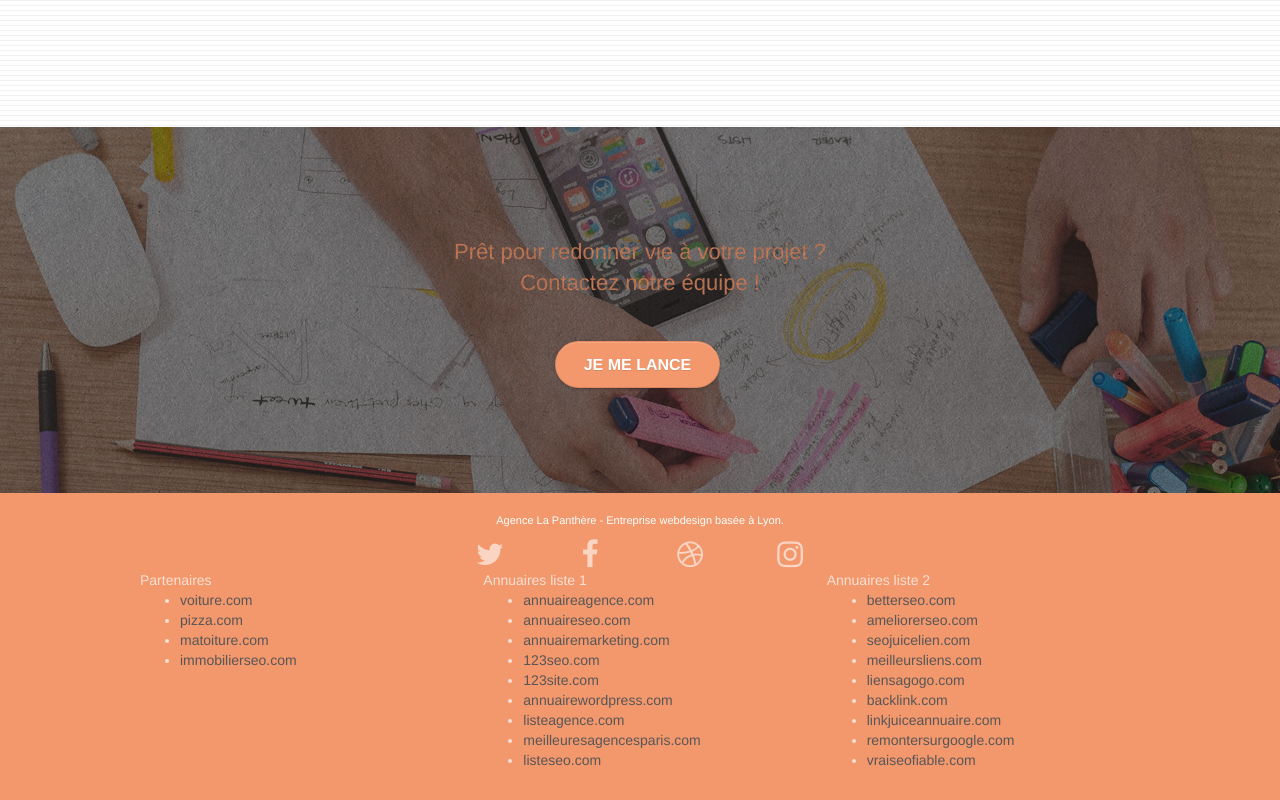
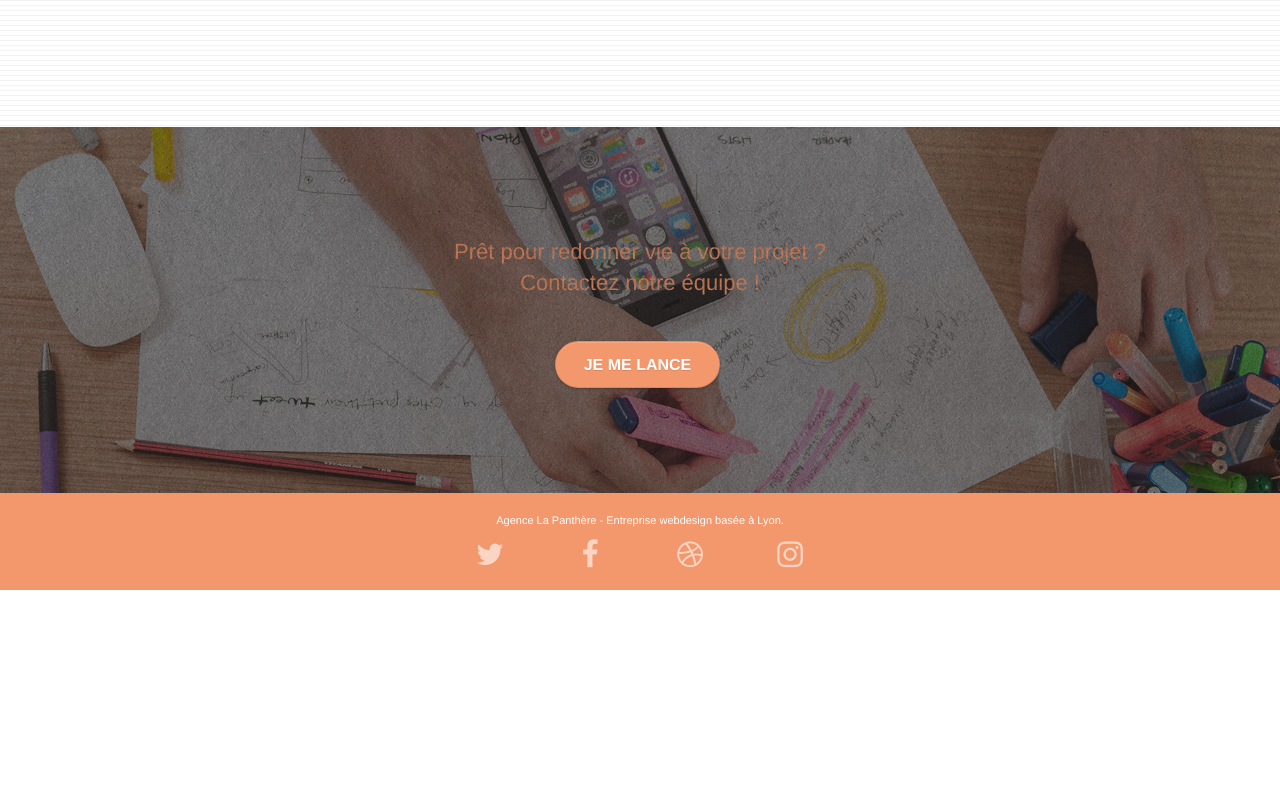
Before and after one commit to M0gu1/la_panthere, a plain HTML site: page index.html in a window 1280 px wide. Shown: the part 3384-4184 px from the top of the page. After the commit the page ends 3974 px from the top, so only its background shows below. Drawn offline with Linux system fonts and the light colour scheme; files whose address does not match are found by name.

Commit message:
Modifs 11janv

```diff
--- a/index.html
+++ b/index.html
@@ -7,7 +7,7 @@
     <link rel="shortcut icon" type="image" href="favicon.jpg">
 
 	<link rel="stylesheet" type="text/css" href="./css/bootstrap.css">
-	<link rel="stylesheet" type="text/css" href="style.css">
+	<link rel="stylesheet" type="text/css" href="./style.css">
 	<link rel="stylesheet" type="text/css" href="./css/font-awesome.css">
 	<link rel="stylesheet" type="text/css" href="./css/et-line.css">
 
@@ -245,45 +245,6 @@
 						</div>
 					</div>
 				</div>
-				<div class="row">
-					<div class="col-sm-4">
-						Partenaires
-							<ul>
-								<li><a href="voiture.com">voiture.com</a></li>
-								<li><a href="pizza.com">pizza.com</a></li>
-								<li><a href="matoiture.com">matoiture.com</a></li>
-								<li><a href="immobilierseo.com">immobilierseo.com</a></li>
-							</ul>
-					</div>
-					<div class="col-sm-4">
-						Annuaires liste 1
-						<ul>
-							<li><a href="annuaireagence.com">annuaireagence.com</a></li>
-							<li><a href="annuaireseo.com">annuaireseo.com</a></li>
-							<li><a href="annuairemarketing.com">annuairemarketing.com</a></li>
-							<li><a href="123seoture.com">123seo.com</a></li>
-							<li><a href="123site.com">123site.com</a></li>
-							<li><a href="annuairewordpress.com">annuairewordpress.com</a></li>
-							<li><a href="listeagence.com">listeagence.com</a></li>
-							<li><a href="meilleuresagencesparis.com">meilleuresagencesparis.com</a></li>
-							<li><a href="listeseo.com">listeseo.com</a></li>
-						</ul>
-					</div>
-					<div class="col-sm-4">
-						Annuaires liste 2
-						<ul>
-							<li><a href="betterseo.com">betterseo.com</a></li>
-							<li><a href="ameliorerseo.com">ameliorerseo.com</a></li>
-							<li><a href="seojuicelien.com">seojuicelien.com</a></li>
-							<li><a href="meilleursliens.com">meilleursliens.com</a></li>
-							<li><a href="liensagogo.com">liensagogo.com</a></li>
-							<li><a href="backlink.com">backlink.com</a></li>
-							<li><a href="linkjuiceannuaire.com">linkjuiceannuaire.com</a></li>
-							<li><a href="remontersurgoogle.com">remontersurgoogle.com</a></li>
-							<li><a href="vraiseofiable.com">vraiseofiable.com</a></li>
-						</ul>
-					</div>
-				</div>
 			</div>
 		</div>
 	</div>
```
Also changed, not shown: contact.html (+6 -6 lines).
